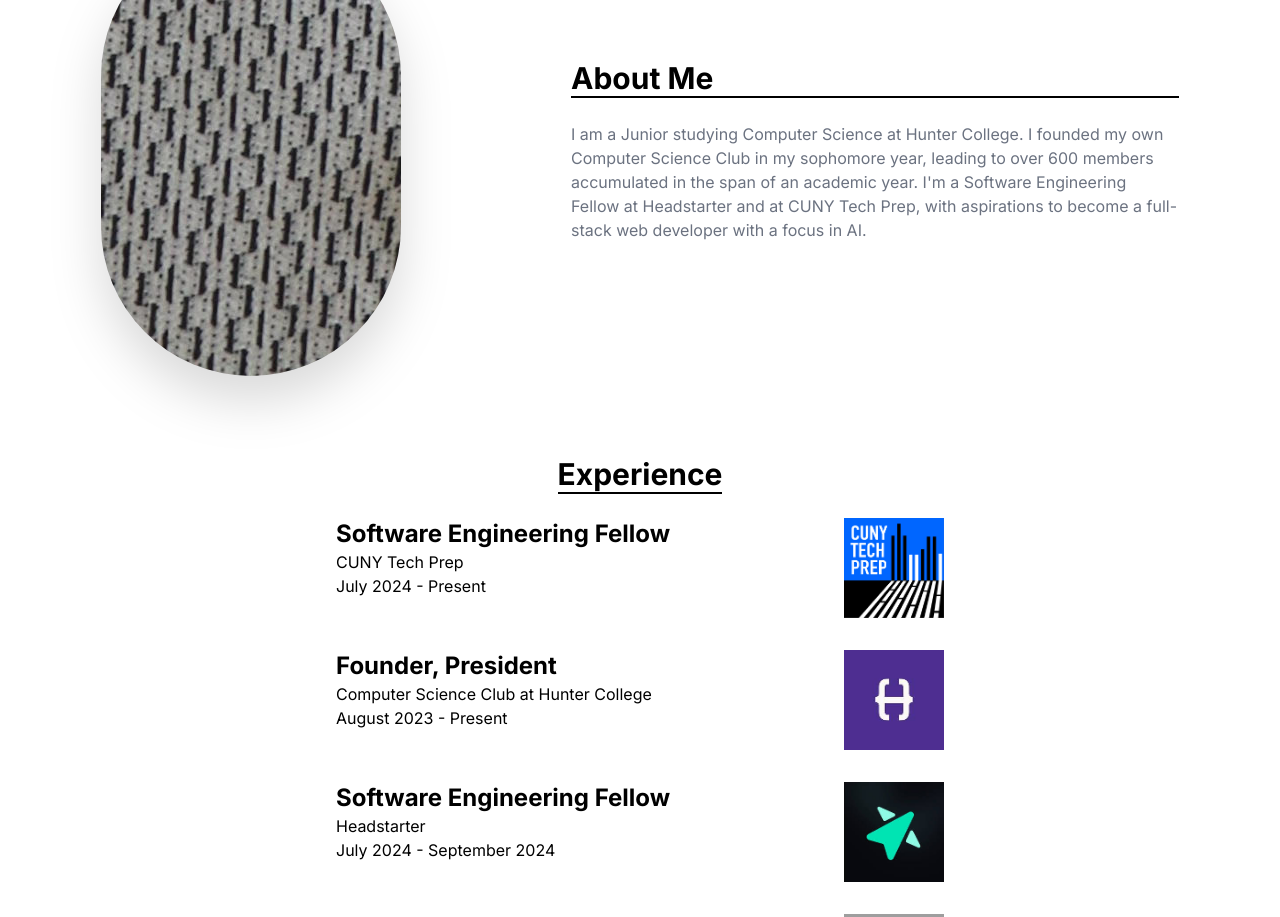
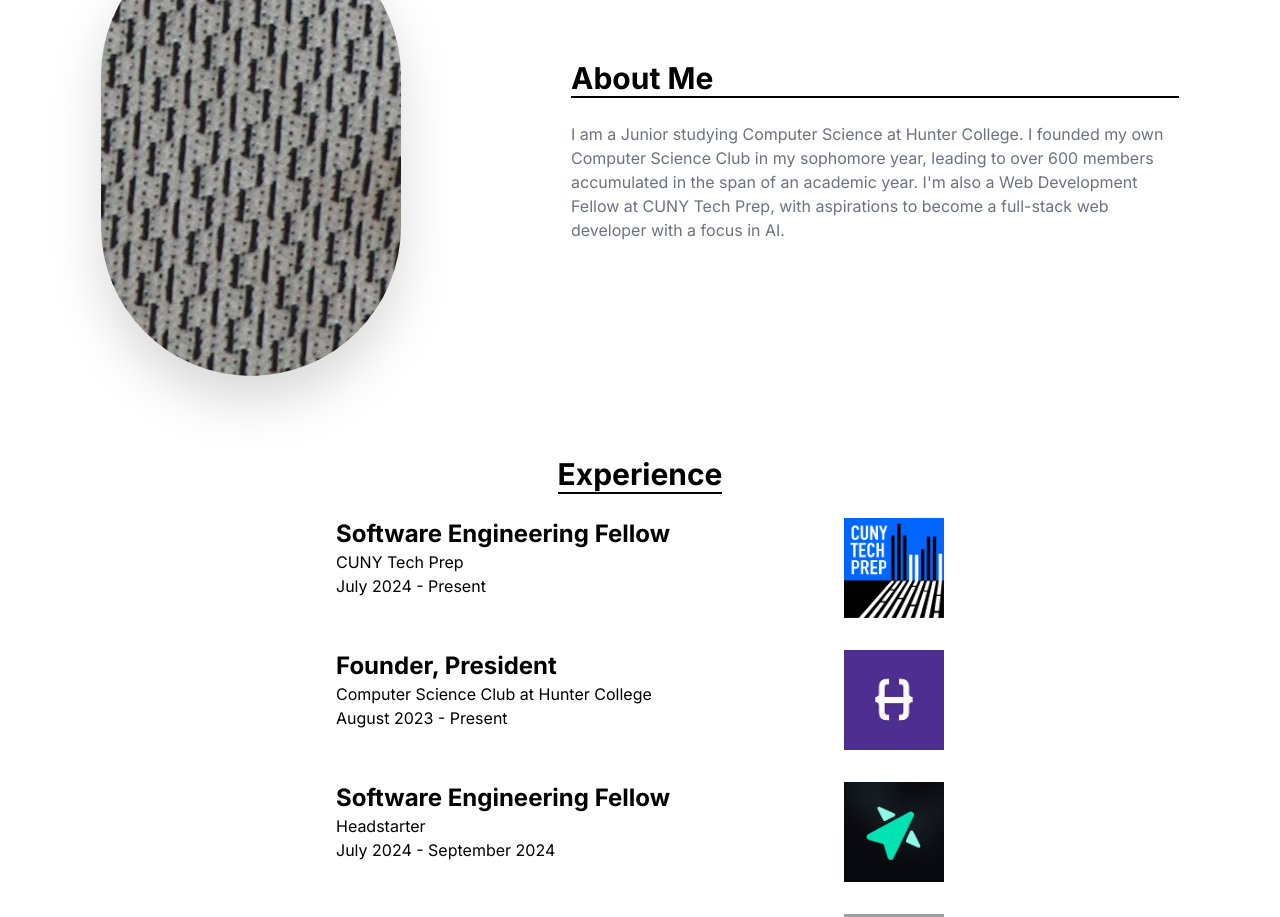
Before and after one commit to ShohruzE/portfolio, a Next.js app: page / in a window 1280 px wide. Shown: the part 940-1857 px from the top of the page. Built offline with nearby package versions, Linux system fonts and the light colour scheme; grey boxes are pictures that could not be loaded.

Commit message:
update about description to remove headstarter

```diff
--- a/src/components/About.tsx
+++ b/src/components/About.tsx
@@ -1,5 +1,5 @@
-import React from 'react'
-import Image from 'next/image'
+import React from "react";
+import Image from "next/image";
 
 const About = () => {
   return (
@@ -16,13 +16,22 @@ const About = () => {
             />
           </div>
           <div className="w-full sm:w-1/2 flex flex-col gap-6">
-                    <h2 className="text-3xl font-bold border-b-2 border-black rounded-m">About Me</h2>
-                    <p className="text-gray-500 text-l">I am a Junior studying Computer Science at Hunter College. I founded my own Computer Science Club in my sophomore year, leading to over 600 members accumulated in the span of an academic year. I'm a Software Engineering Fellow at Headstarter and at CUNY Tech Prep, with aspirations to become a full-stack web developer with a focus in AI. </p>
+            <h2 className="text-3xl font-bold border-b-2 border-black rounded-m">
+              About Me
+            </h2>
+            <p className="text-gray-500 text-l">
+              I am a Junior studying Computer Science at Hunter College. I
+              founded my own Computer Science Club in my sophomore year, leading
+              to over 600 members accumulated in the span of an academic year.
+              I'm also a Web Development Fellow at CUNY Tech Prep, with
+              aspirations to become a full-stack web developer with a focus in
+              AI.{" "}
+            </p>
           </div>
         </div>
       </div>
     </section>
-  )
-}
+  );
+};
 
-export default About
+export default About;
```
Lines whose indentation alone changed are shown as unchanged.
